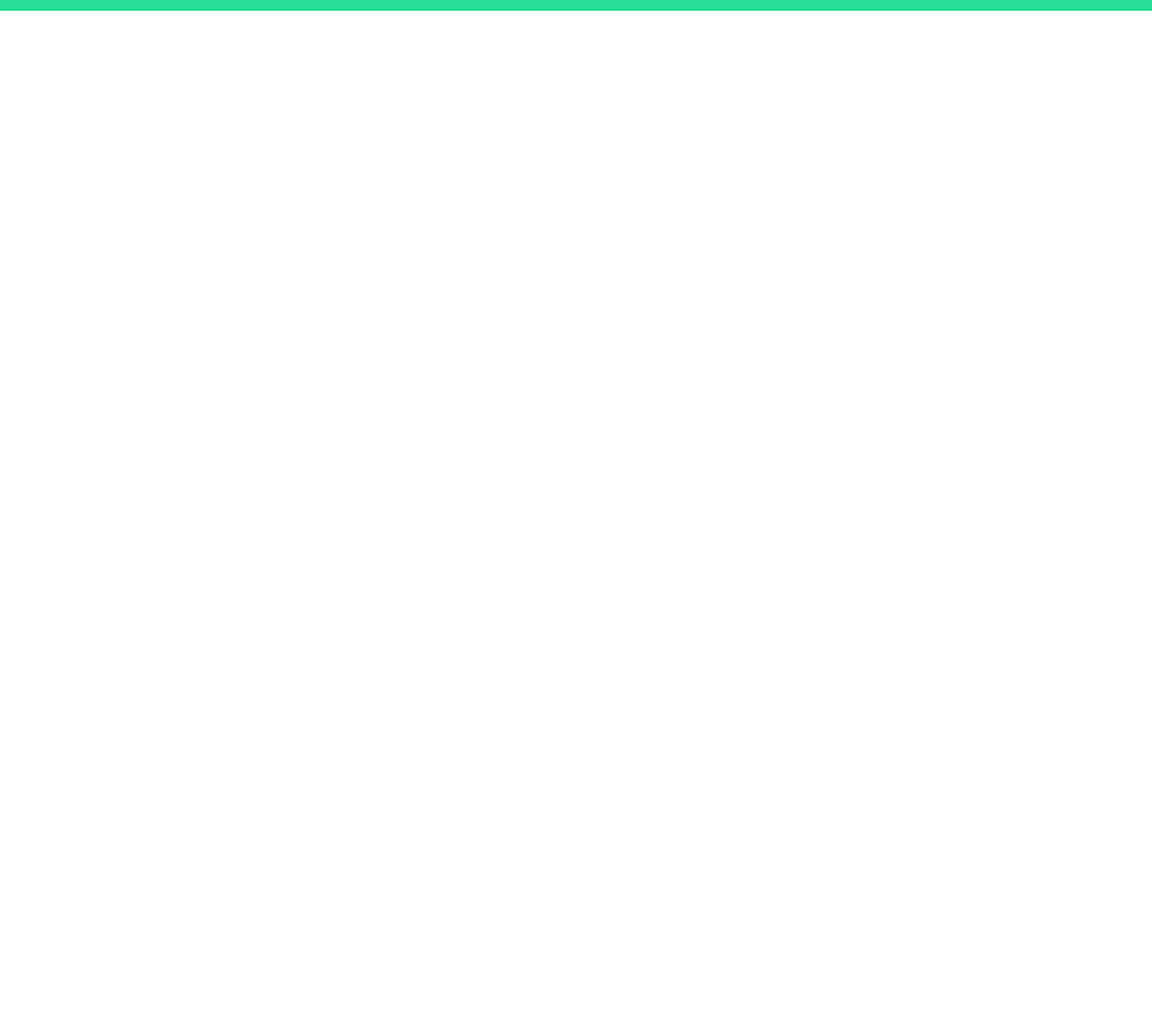
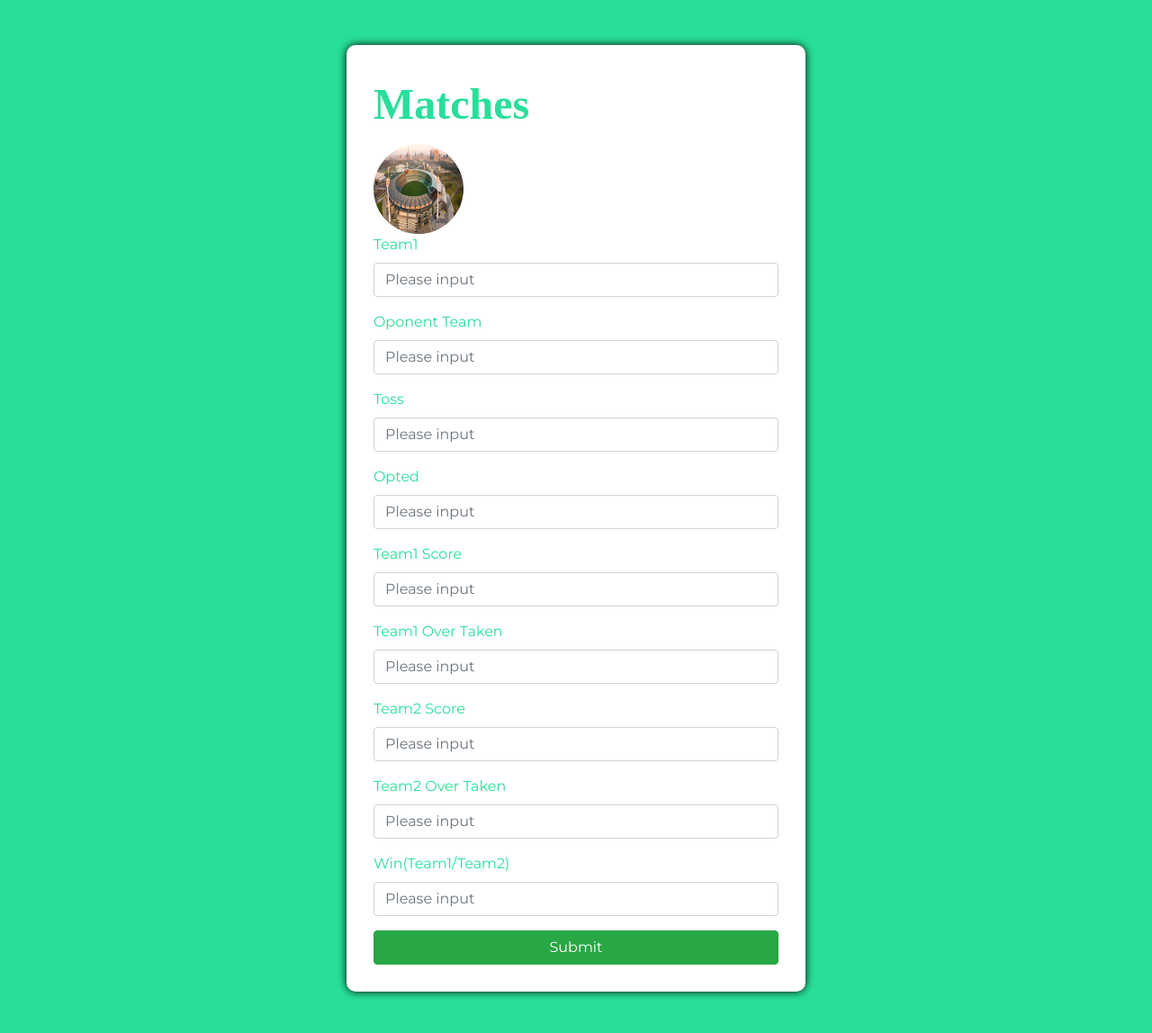
Before and after one commit to saipavitra/ipl-database, a plain HTML site: page index.html in a window 1280 px wide. Shown: the part 500-1648 px from the top of the page at 90% size. Before the commit the page ends 800 px from the top, so only its background shows below. Drawn offline with nearby package versions, Linux system fonts and the light colour scheme.

Commit message:
matches table is added

```diff
--- a/index.html
+++ b/index.html
@@ -44,7 +44,7 @@
               <a class="nav-link" href="./team.html">Add Team</a>
             </li>
             <li class="nav-item">
-              <a class="nav-link" href="./team.html">Matches</a>
+              <a class="nav-link" href="#matches">Matches</a>
             </li>
             <li class="nav-item">
               <a class="nav-link" href="./points-table.html">Score Table</a>
@@ -69,4 +69,57 @@
     </div>
 
   </section>
+
+  <section id="matches">
+    <section class="container-fluid hg">
+      <section class="row justify-content-center">
+        <section class="col-12 col-sm-6 col-md-7">
+          <form class="form-container">
+            <h2 class="Heading">Matches</h2>
+            <img src="images/f.jpg" alt="player" class="avatar" />
+            <div class="form-group">
+              <label class="input" for="formGroupExampleInput">Team1</label>
+              <input type="text" class="form-control" id="formGroupExampleInput" placeholder="Please input" />
+            </div>
+            <div class="form-group">
+              <label class="input" for="formGroupExampleInput2">Oponent Team</label>
+              <input type="text" class="form-control" id="formGroupExampleInput2" placeholder="Please input" />
+            </div>
+            <div class="form-group">
+              <label class="input" for="formGroupExampleInput2">Toss</label>
+              <input type="text" class="form-control" id="formGroupExampleInput2" placeholder="Please input" />
+            </div>
+            <div class="form-group">
+              <label class="input" for="formGroupExampleInput2">Opted</label>
+              <input type="text" class="form-control" id="formGroupExampleInput2" placeholder="Please input" />
+            </div>
+            <div class="form-group">
+              <label class="input" for="formGroupExampleInput2">Team1 Score</label>
+              <input type="text" class="form-control" id="formGroupExampleInput2" placeholder="Please input" />
+            </div>
+            <div class="form-group">
+              <label class="input" for="formGroupExampleInput2">Team1 Over Taken</label>
+              <input type="text" class="form-control" id="formGroupExampleInput2" placeholder="Please input" />
+            </div>
+            <div class="form-group">
+              <label class="input" for="formGroupExampleInput2">Team2 Score</label>
+              <input type="text" class="form-control" id="formGroupExampleInput2" placeholder="Please input" />
+            </div>
+            <div class="form-group">
+              <label class="input" for="formGroupExampleInput2">Team2 Over Taken</label>
+              <input type="text" class="form-control" id="formGroupExampleInput2" placeholder="Please input" />
+            </div>
+            <div class="form-group">
+              <label class="input" for="formGroupExampleInput2">Win(Team1/Team2)</label>
+              <input type="text" class="form-control" id="formGroupExampleInput2" placeholder="Please input" />
+            </div>
+            <button type="submit" class="btn btn-success btn-block">
+              Submit
+            </button>
+          </form>
+        </section>
+      </section>
+    </section>
+  </section>
+
 </html>
--- a/styles/nidhu.css
+++ b/styles/nidhu.css
@@ -141,3 +141,9 @@ p {
   height: 50px;
   border-radius: 50%;
 }
+
+/* Matches */
+.match-heading{
+  color: #28df99;
+  text-align: center;
+}
```
Also changed, not shown: matches.html (added, +13 -0 lines).
